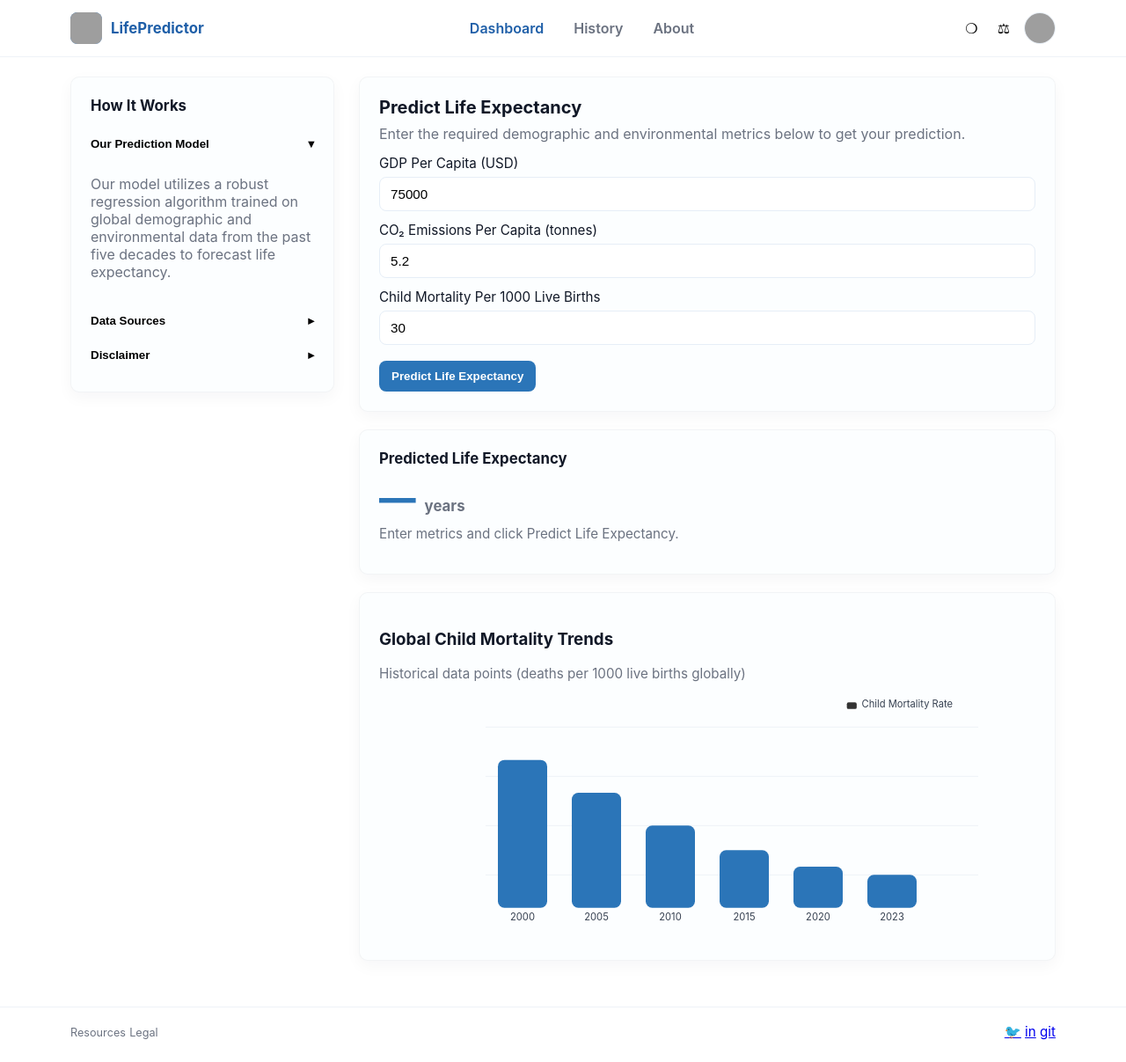
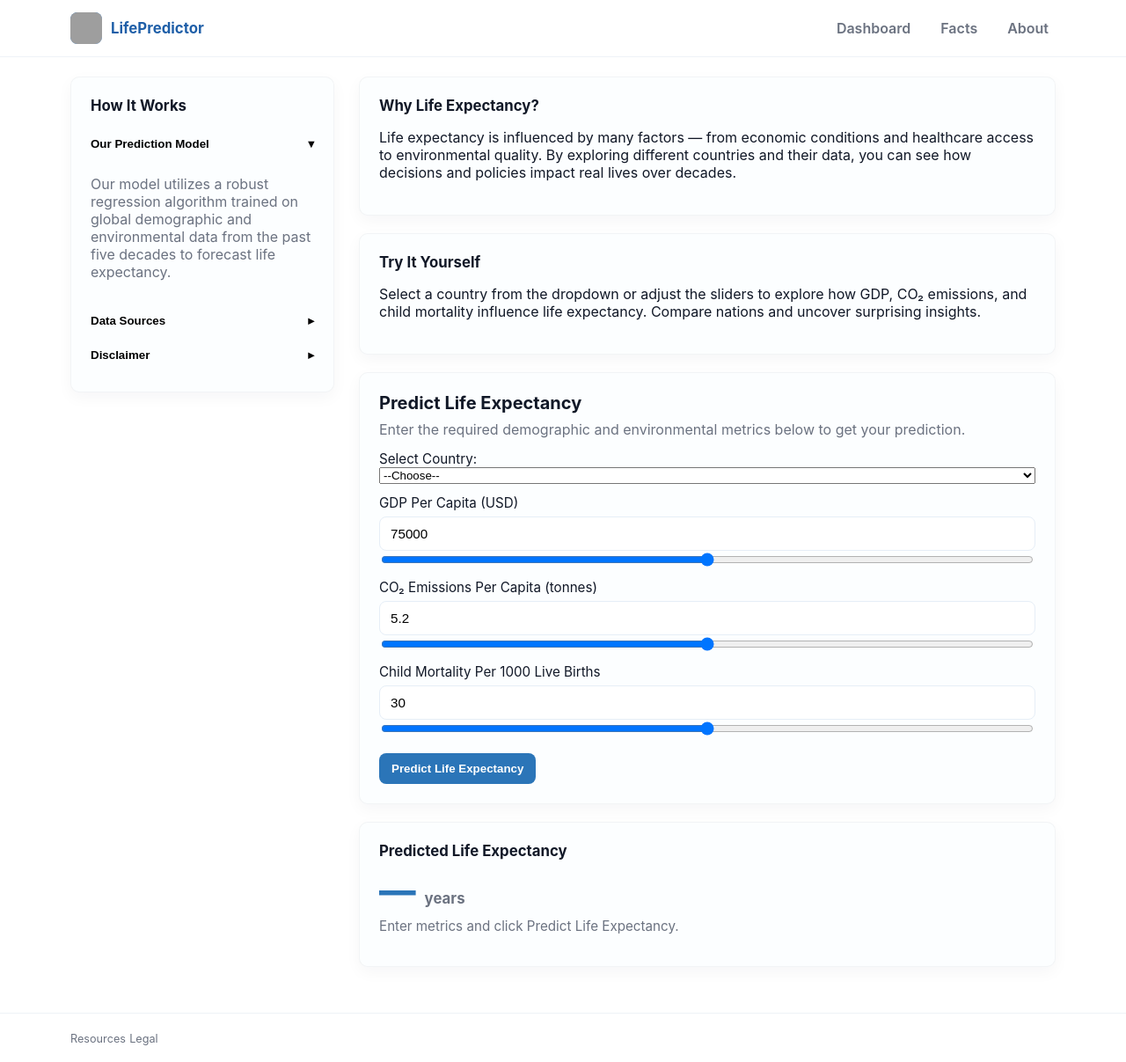
Before and after one commit to abilkhairseilov/justice-companion, a Flask app: template templates/index.html in a window 1280 px wide. Shown: the whole page at 88% size. Before the commit the page ends 1182 px from the top, so only its background shows below. Run offline with Flask 3, Linux system fonts and the light colour scheme; the template is opened without the code that fills it: most values are stand-ins (such as "Sample title", 1, 10 or a date in 2020); parts of the project's set-up code (start-up, migrations or seed data) failed here and were passed over; grey boxes are pictures that could not be loaded.

Commit message:
[feat] polish web app

```diff
--- a/app.py
+++ b/app.py
@@ -1,12 +1,18 @@
 from flask import Flask, render_template, jsonify, request
 import src.backend
+import pandas as pd
+
 
 app = Flask(__name__)
+
+df = pd.read_csv("data/countries.csv")
+countries = df["name"].tolist()
+country_data = df.set_index("name")[["gdp_pcap", "co2_pcap", "child_mort_pcap"]].to_dict(orient="index")
 
 @app.route("/")
 @app.route("/index")
 def index():
-    return render_template("index.html")
+    return render_template("index.html", countries = countries, country_data = country_data)
 
 @app.route("/predict", methods=["POST"])
 def predict():
@@ -18,5 +24,12 @@ def predict():
     lex = src.backend.predict_lex(gdp, co2, mortality)
     return jsonify({"prediction": round(lex, 1)})
 
+@app.route("/facts")
+def facts():
+    return render_template("facts.html")
+
+@app.route("/about")
+def about():
+    return render_template("about.html")
 if __name__ == "__main__":
     app.run(debug=True)
--- a/src/train.py
+++ b/src/train.py
@@ -3,7 +3,7 @@ import pandas as pd
 import pickle
 
 # load dataset
-dataset = pd.read_csv("data/dataset_preprocessed.csv")
+dataset = pd.read_csv("data/countries.csv")
 
 # split X and Y
 X = dataset[["gdp_pcap", "co2_pcap", "child_mort_pcap"]].values
--- a/static/js/script.js
+++ b/static/js/script.js
@@ -71,17 +71,32 @@ document.addEventListener('DOMContentLoaded', () => {
 								}
 
 								const prediction = await predict(gdp, co2, mortality);
-      resultNumber.textContent = prediction;
-      resultText.textContent = `This projection suggests a life expectancy of ${prediction} years based on the provided metrics.`;
+								resultNumber.textContent = prediction.toFixed(1);
+
+								// Qualitative feedback based on life expectancy
+								let feedback = "";
+								if (prediction < 60) {
+										feedback = "Poor — below global averages.";
+								} else if (prediction >= 60 && prediction < 70) {
+										feedback = "Fair — slightly below average.";
+								} else if (prediction >= 70 && prediction < 75) {
+										feedback = "Good — around global average.";
+								} else if (prediction >= 75 && prediction < 80) {
+										feedback = "Very Good — above average.";
+								} else {
+										feedback = "Excellent — top life expectancy!";
+								}
+
+								resultText.textContent = `This projection suggests a life expectancy of ${prediction.toFixed(1)} years. ${feedback}`;
 								resultNumber.parentElement.scrollIntoView({ behavior: 'smooth', block: 'center' });
 						});
 				}
-
 				// --- small hover animation for chart bars (pure UI) ---
 				document.querySelectorAll('.chart-svg .bar').forEach(bar => {
 						bar.addEventListener('mouseenter', () => bar.style.transform = 'scaleY(1.03)');
 						bar.addEventListener('mouseleave', () => bar.style.transform = 'scaleY(1)');
 				});
+
 
 				// set initial mobile menu display none for a11y
 				if (mobileMenu) {
--- /dev/null
+++ b/templates/_base.html
@@ -0,0 +1,48 @@
+<!doctype html>
+<html lang="en">
+<head>
+  <meta charset="utf-8" />
+  <meta name="viewport" content="width=device-width,initial-scale=1" />
+  <title>{% block title %}LifePredictor{% endblock %}</title>
+  <link rel="stylesheet" href="{{ url_for('static', filename='css/style.css') }}" />
+  {% block extra_head %}{% endblock %}
+</head>
+<body>
+
+  <!-- HEADER -->
+  <header class="site-header">
+    <div class="header-inner container">
+      <a class="brand" href="/" aria-label="LifePredictor Home">
+        <img src="{{ url_for('static', filename='images/logo.svg') }}" alt="" class="brand-mark" />
+        <span class="brand-text">LifePredictor</span>
+      </a>
+
+      <nav class="top-nav" aria-label="Main Navigation">
+        <ul>
+          <li><a href="/" class="{% if request.path == '/' %}active{% endif %}">Dashboard</a></li>
+          <li><a href="/facts" class="{% if request.path == '/facts' %}active{% endif %}">Facts</a></li>
+          <li><a href="/about" class="{% if request.path == '/about' %}active{% endif %}">About</a></li>
+        </ul>
+      </nav>
+    </div>
+  </header>
+
+  <!-- MAIN CONTENT -->
+  <div class="page container layout-grid">
+    {% block content %}{% endblock %}
+  </div>
+
+  <!-- FOOTER -->
+  <footer class="site-footer">
+    <div class="container footer-inner">
+      <div class="footer-left">
+        <small>Resources</small>
+        <small class="sep">Legal</small>
+      </div>
+    </div>
+  </footer>
+
+  <script src="{{ url_for('static', filename='js/script.js') }}" defer></script>
+  {% block extra_scripts %}{% endblock %}
+</body>
+</html>
--- a/templates/index.html
+++ b/templates/index.html
@@ -1,50 +1,10 @@
-<!doctype html>
-<html lang="en">
-<head>
-  <meta charset="utf-8" />
-  <meta name="viewport" content="width=device-width,initial-scale=1" />
-  <title>LifePredictor — Dashboard</title>
-  <link rel="stylesheet" href="{{url_for('static',filename='css/style.css')}}" />
-</head>
-<body>
-  <!-- HEADER: semantic + accessible -->
-  <header class="site-header">
-    <div class="header-inner container">
-      <a class="brand" href="#" aria-label="LifePredictor Home">
-        <img src="assets/images/logo-placeholder.svg" alt="" class="brand-mark" />
-        <span class="brand-text">LifePredictor</span>
-      </a>
+<!-- templates/index.html -->
+{% extends "_base.html" %}
 
-      <nav class="top-nav" aria-label="Main Navigation">
-        <ul>
-          <li><a href="#" class="active">Dashboard</a></li>
-          <li><a href="#">History</a></li>
-          <li><a href="#">About</a></li>
-        </ul>
-      </nav>
+{% block title %}Dashboard — LifePredictor{% endblock %}
 
-      <div class="header-right">
-        <button class="icon-btn" aria-label="Help">❍</button>
-        <button class="icon-btn" aria-label="Settings">⚖</button>
-        <img src="assets/images/avatar-placeholder.png" alt="User avatar" class="avatar" />
-        <button id="mobile-menu-toggle" class="mobile-menu-toggle" aria-expanded="false" aria-controls="mobile-menu">
-          ☰
-        </button>
-      </div>
-    </div>
-
-    <!-- mobile menu -->
-    <div id="mobile-menu" class="mobile-menu" aria-hidden="true">
-      <ul>
-        <li><a href="#">Dashboard</a></li>
-        <li><a href="#">History</a></li>
-        <li><a href="#">About</a></li>
-      </ul>
-    </div>
-  </header>
-
-  <div class="page container layout-grid">
-    <!-- LEFT SIDEBAR: "How It Works" -->
+{% block content %}
+<!-- LEFT SIDEBAR -->
 <aside class="sidebar" aria-labelledby="how-title">
 		<div class="card sidebar-card">
 				<h2 id="how-title" class="sidebar-title">How It Works</h2>
@@ -54,6 +14,7 @@
 								<span>Our Prediction Model</span>
 								<span class="chev">▾</span>
 						</button>
+
 						<div class="acc-panel">
 								<p>
 								Our model utilizes a robust regression algorithm trained on global demographic
@@ -80,27 +41,58 @@
 		</div>
 </aside>
 
-    <!-- MAIN: form card, result card, chart card -->
+<!-- MAIN CONTENT -->
 <main class="main-content">
+
+		<div class="card sidebar-card">
+				<h2 class="sidebar-title">Why Life Expectancy?</h2>
+				<p>
+				Life expectancy is influenced by many factors — from economic conditions and healthcare access to environmental quality.
+				By exploring different countries and their data, you can see how decisions and policies impact real lives over decades.
+				</p>
+		</div>
+
+		<div class="card sidebar-card">
+				<h2 class="sidebar-title">Try It Yourself</h2>
+				<p>
+				Select a country from the dropdown or adjust the sliders to explore how GDP, CO₂ emissions, and child mortality
+				influence life expectancy. Compare nations and uncover surprising insights.
+				</p>
+		</div>
+
+
 		<!-- Prediction form -->
 		<section class="card form-card" aria-labelledby="predict-title">
 				<h2 id="predict-title">Predict Life Expectancy</h2>
 				<p class="muted">Enter the required demographic and environmental metrics below to get your prediction.</p>
 
-        <form id="predict-form" class="predict-form" novalidate >
+				<form id="predict-form" class="predict-form" novalidate>
+
+						<label>
+								Select Country:
+								<select id="country-select">
+										<option value="">--Choose--</option>
+										{% for country in countries %}
+										<option value="{{ country }}">{{ country }}</option>
+										{% endfor %}
+								</select>
+						</label>
 						<label>
 								GDP Per Capita (USD)
-            <input type="number" id="gdp" name="gdp" value="75000" min="0" step="1" required />
+								<input type="number" id="gdp" name="gdp" value="75000" min="1000" max="100000" step="1" required />
+								<input type="range" min="1000" max="100000" id="gdp-slider" oninput="gdp.value = this.value" />
 						</label>
 
 						<label>
 								CO₂ Emissions Per Capita (tonnes)
 								<input type="number" id="co2" name="co2" value="5.2" min="0" step="0.1" required />
+								<input type="range" min="0" max="50" step="0.1" id="co2-slider" oninput="co2.value = this.value" />
 						</label>
 
 						<label>
 								Child Mortality Per 1000 Live Births
 								<input type="number" id="mortality" name="mortality" value="30" min="0" step="1" required />
+								<input type="range" min="0" max="1000"  id="mortality-slider" oninput="mortality.value = this.value" />
 						</label>
 
 						<div class="form-actions">
@@ -120,69 +112,28 @@
 		</section>
 
 		<!-- Chart -->
-      <section class="card chart-card" aria-labelledby="chart-title">
-        <h3 id="chart-title">Global Child Mortality Trends</h3>
-        <p class="muted small">Historical data points (deaths per 1000 live births globally)</p>
+		<!-- <section class="card chart-card" aria-labelledby="chart-title"> -->
+		<!--   <h3 id="chart-title">Global Child Mortality Trends</h3> -->
+		<!--   <p class="muted small">Historical data points (deaths per 1000 live births globally)</p> -->
+		<!--   <div class="svg-wrap"> -->
+		<!--   </div> -->
+		<!-- </section> -->
 
-        <!-- Inline SVG bar chart (dummy data) -->
-        <div class="svg-wrap" role="img" aria-label="Bar chart of child mortality rates over time">
-          <svg viewBox="0 0 700 300" preserveAspectRatio="xMidYMid meet" class="chart-svg">
-            <!-- Y grid lines -->
-            <g class="grid">
-              <line x1="80" x2="680" y1="40" y2="40"></line>
-              <line x1="80" x2="680" y1="100" y2="100"></line>
-              <line x1="80" x2="680" y1="160" y2="160"></line>
-              <line x1="80" x2="680" y1="220" y2="220"></line>
-            </g>
+		{% block extra_scripts %}
 
-            <!-- Bars (years: 2000,2005,2010,2015,2020,2023) -->
-            <g class="bars" transform="translate(0,0)">
-              <!-- bar: x, width, calculated height from data, positioned from bottom -->
-              <!-- scale: data values mapped to heights (0..100 -> 0..180) with base y at 260 -->
-              <rect class="bar" x="95"  y="80"  width="60" height="180" rx="8"></rect> <!-- 95 -> 2000 (≈95) -->
-              <rect class="bar" x="185" y="120" width="60" height="140" rx="8"></rect> <!-- 2005 (≈75) -->
-              <rect class="bar" x="275" y="160" width="60" height="100" rx="8"></rect> <!-- 2010 (≈60) -->
-              <rect class="bar" x="365" y="190" width="60" height="70"  rx="8"></rect> <!-- 2015 (≈45) -->
-              <rect class="bar" x="455" y="210" width="60" height="50"  rx="8"></rect> <!-- 2020 (≈35) -->
-              <rect class="bar" x="545" y="220" width="60" height="40"  rx="8"></rect> <!-- 2023 (≈30) -->
-            </g>
-
-            <!-- x-axis labels -->
-            <g class="xlabels" fill="#333" font-size="12" text-anchor="middle">
-              <text x="125" y="275">2000</text>
-              <text x="215" y="275">2005</text>
-              <text x="305" y="275">2010</text>
-              <text x="395" y="275">2015</text>
-              <text x="485" y="275">2020</text>
-              <text x="575" y="275">2023</text>
-            </g>
-
-            <!-- legend -->
-            <g transform="translate(520,18)" class="legend" font-size="12" fill="#333">
-              <rect x="0" y="-8" width="12" height="8" rx="2" class="legend-box"></rect>
-              <text x="18" y="-2">Child Mortality Rate</text>
-            </g>
-          </svg>
-        </div>
-      </section>
+		<script>
+				const countryData = {{ country_data | tojson }};
+				document.getElementById('country-select').addEventListener('change', (e) => {
+						const data = countryData[e.target.value];
+						if (!data) return;
+						document.getElementById('gdp').value = data.gdp_pcap;
+						document.getElementById('gdp-slider').value = data.gdp_pcap;
+						document.getElementById('co2').value = data.co2_pcap;
+						document.getElementById('co2-slider').value = data.co2_pcap;
+						document.getElementById('mortality').value = data.child_mort_pcap;
+						document.getElementById('mortality-slider').value = data.child_mort_pcap;
+				});
+		</script>
+		{% endblock %}
 </main>
-  </div>
-
-  <!-- FOOTER -->
-  <footer class="site-footer">
-    <div class="container footer-inner">
-      <div class="footer-left">
-        <small>Resources</small>
-        <small class="sep">Legal</small>
-      </div>
-      <div class="footer-right">
-        <a href="#" class="social">🐦</a>
-        <a href="#" class="social">in</a>
-        <a href="#" class="social">git</a>
-      </div>
-    </div>
-  </footer>
-
-  <script src="{{url_for('static',filename='js/script.js')}}" defer></script>
-</body>
-</html>
+{% endblock %}
```
Also changed, not shown: src/backend.py (+10 -8 lines), templates/about.html (added, +29 -0 lines), templates/facts.html (added, +38 -0 lines). Lines whose indentation alone changed are shown as unchanged.
